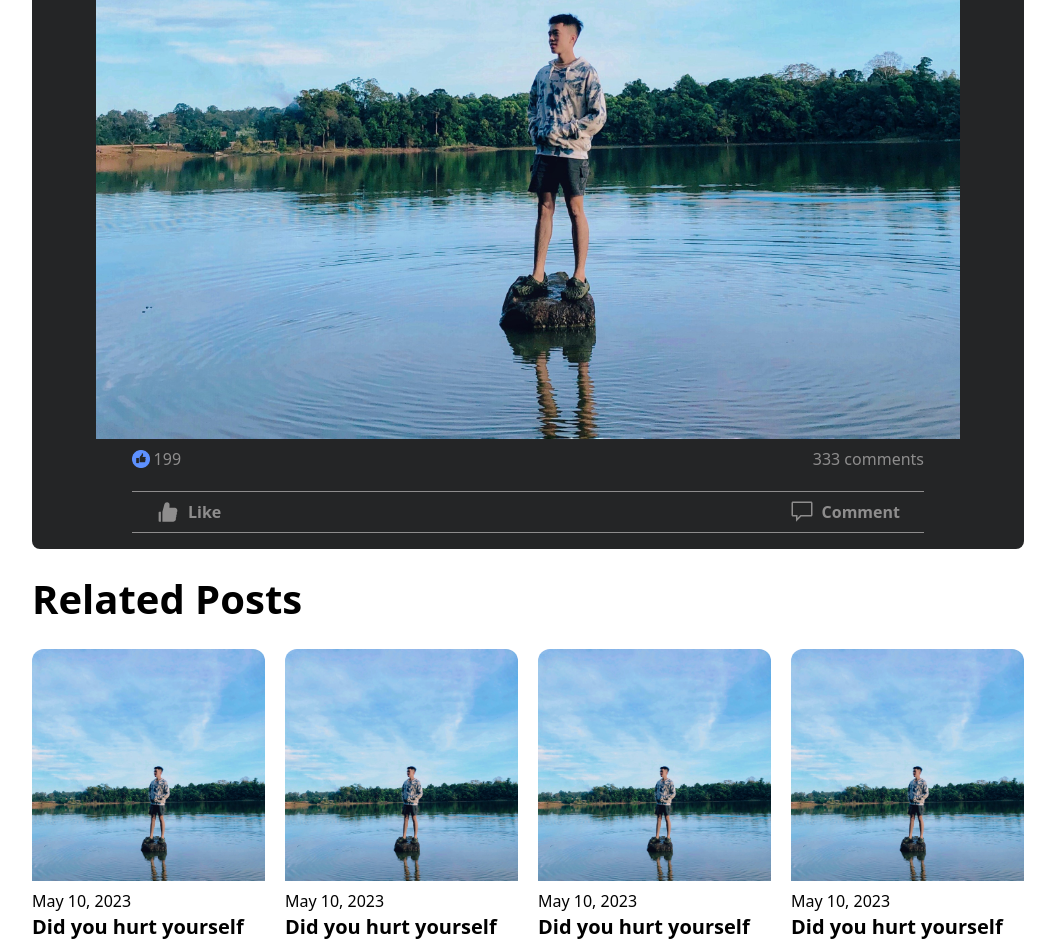
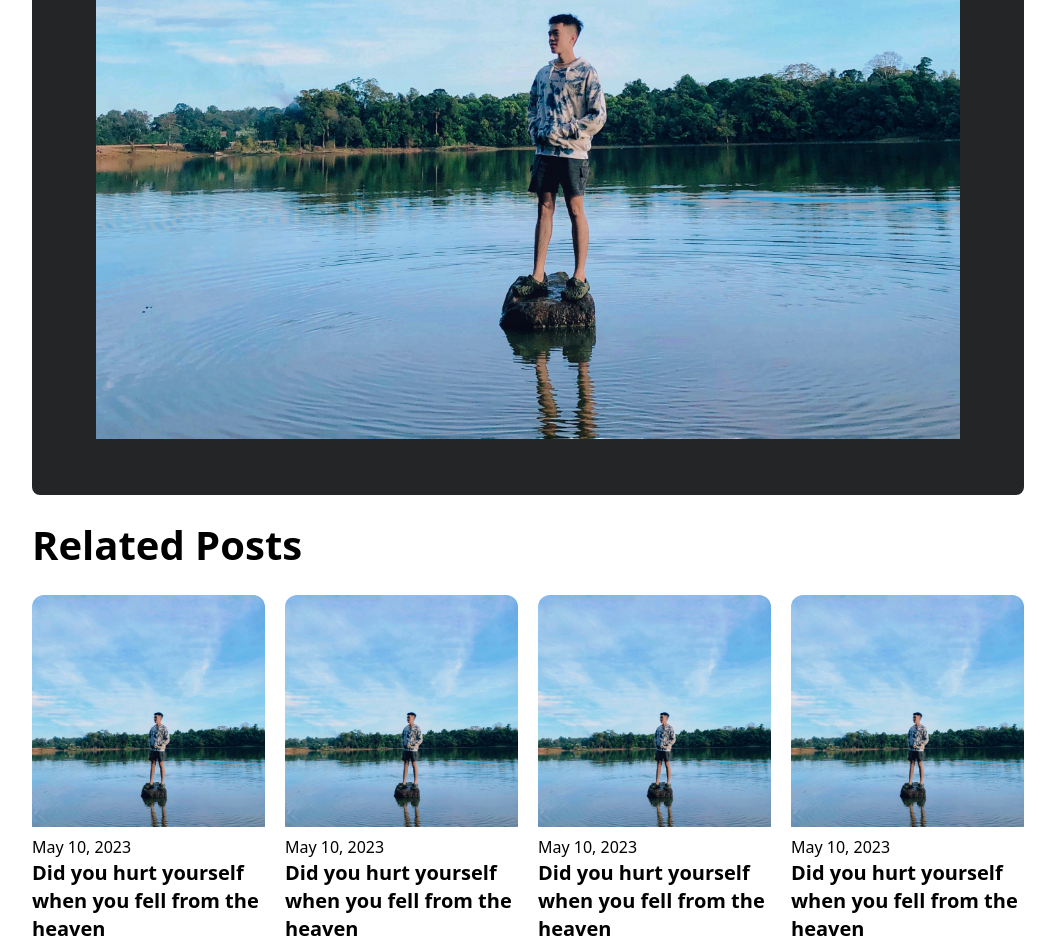
Before and after one commit to kiennecacbann/ktower, a React (Create React App) app: page /post in a window 1280 px wide. Shown: the part 795-1740 px from the top of the page, without its empty margins (112-1167 px from the left). Built offline with nearby package versions, Linux system fonts and the light colour scheme.

Commit message:
12th updated

```diff
--- a/src/container/Post/Post.js
+++ b/src/container/Blog/Blog.js
@@ -52,7 +52,7 @@ const Post = () => {
                 </div>
             </div >
             <div className='px-36 pb-5'>
-                <div className='w-full bg-[#242526] rounded-[.5rem] px-16 py-4 mt-4' >
+                <div className='w-full bg-[#242526] rounded-[.5rem] px-16 py-4 mt-4 pb-14' >
                     {/**Header */}
                     <div className='flex items-center justify-between'>
                         <div className='flex items-center'>
@@ -67,9 +67,6 @@ const Post = () => {
                                 </div>
                             </div>
                         </div>
-                        <div className=''>
-                            <BsThreeDots className='w-10 h-10 text-[#9b9ea3] hover:bg-[#3a3b3c] hover:rounded-full p-2 cursor-pointer' />
-                        </div>
                     </div>
                     <div className='mt-2 mb-2'>
                         <h2 className='text-[#dee0e5] font-bold text-[30px] text-justify'>I feel it's difficult to switch to a new language</h2>
@@ -80,26 +77,6 @@ const Post = () => {
                     {/**Image */}
                     <div className=''>
                         <img src={images.user} className='' />
-                    </div>
-                    {/**Like comment */}
-                    <div className='px-9 mt-2 flex items-center justify-between'>
-                        <div className='w-[1.1rem] h-[1.1rem] cursor-pointer flex items-center'>
-                            <img src={images.like} className='mr-1' />
-                            <span className='text-[#8e8d8d] hover:underline'>199</span>
-                        </div>
-                        <p className='text-[#8e8d8d] cursor-pointer hover:underline'>333 comments</p>
-                    </div>
-                    <div className='px-9'>
-                        <div className='flex justify-between border-y-[1px] border-[#8e8d8d] py-1 mt-5'>
-                            <div className='flex px-6 py-1 items-center hover:bg-[#3a3b3c] hover:rounded-full cursor-pointer'>
-                                <AiFillLike className='h-6 w-6 mr-2 text-[#8e8d8d]' />
-                                <p className='text-[#8e8d8d] font-bold'>Like</p>
-                            </div>
-                            <div className='flex px-6 py-1 items-center hover:bg-[#3a3b3c] hover:rounded-full cursor-pointer'>
-                                <GoComment className='h-6 w-6 mr-2 text-[#8e8d8d]' />
-                                <p className='text-[#8e8d8d] font-bold'>Comment</p>
-                            </div>
-                        </div>
                     </div>
                 </div>
             </div>
--- a/src/container/CreateBlog/Blogs.jsx
+++ b/src/container/Blog/Blogs.jsx
@@ -9,7 +9,7 @@ import Footer from '../../components/Footer/Footer'
 const Blogs = () => {
     const [isOpen, setisOpen] = useState(false);
     return (
-        <div>
+        <div className='w-screen sm:w-full'>
             <div className='justify-between items-center flex w-full px-14 container mx-auto py-4 border-b border-solid border-b-gray-300'>
                 <div className="w-full flex justify-between lg:w-auto lg:static lg:block lg:justify-start cursor-pointer ">
                     <Link to='/home'>
@@ -69,9 +69,7 @@ const Blogs = () => {
                                 </div>
                             </div>
                         </div>
-                        <div className=''>
-                            <BsThreeDots className='w-10 h-10 text-[#9b9ea3] hover:bg-[#3a3b3c] hover:rounded-full p-2 cursor-pointer' />
-                        </div>
+
                     </div>
                     <div className='flex justify-between'>
                         <div className='mt-2 mb-2'>
@@ -97,9 +95,7 @@ const Blogs = () => {
                                 </div>
                             </div>
                         </div>
-                        <div className=''>
-                            <BsThreeDots className='w-10 h-10 text-[#9b9ea3] hover:bg-[#3a3b3c] hover:rounded-full p-2 cursor-pointer' />
-                        </div>
+
                     </div>
                     <div className='flex justify-between'>
                         <div className='mt-2 mb-2'>
@@ -124,9 +120,7 @@ const Blogs = () => {
                                 </div>
                             </div>
                         </div>
-                        <div className=''>
-                            <BsThreeDots className='w-10 h-10 text-[#9b9ea3] hover:bg-[#3a3b3c] hover:rounded-full p-2 cursor-pointer' />
-                        </div>
+
                     </div>
                     <div className='flex justify-between'>
                         <div className='mt-2 mb-2'>
--- a/src/container/Post/Posts.js
+++ /dev/null
@@ -1,13 +0,0 @@
-import React from 'react'
-import Post from './Post'
-const Posts = () => {
-    return (
-        <div className="w-screen sm:w-full">
-            <div className="my-4 w-[590px] max-w-[25rem] sm:max-w-[40rem] mx-auto">
-                <Post />
-            </div>
-        </div>
-    )
-}
-
-export default Posts
```
Also changed, not shown: src/container/Blog/CreateBlog.jsx (renamed from src/container/CreateBlog/CreateBlog.jsx, +3 -4 lines), src/index.js (+6 -6 lines), src/container/Error/Error404.jsx (renamed from src/components/Error/Error404.jsx), src/container/Error/Error500.jsx (renamed from src/components/Error/Error500.jsx), src/container/Login/Login.jsx (renamed from src/components/Login/Login.jsx).
